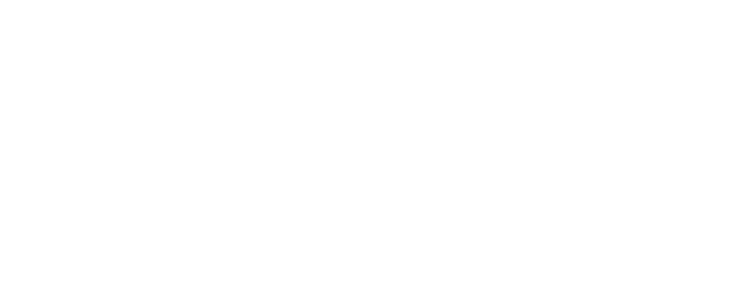
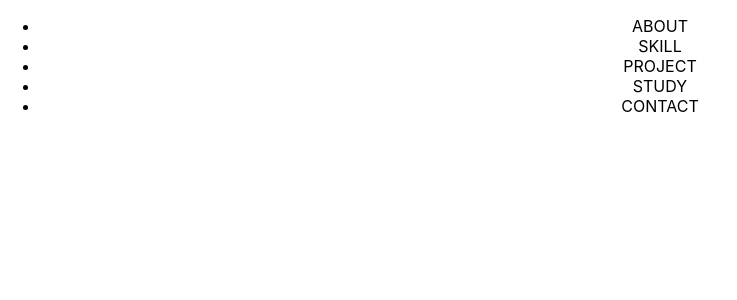
Before and after one commit to heyji-ten/portfolio-react, a React (Create React App) app in the folder portfolio/: page / in a window 1280 px wide. Shown: the top 300 px of the page, without its empty margins (0-737 px from the left). Built offline with nearby package versions, Linux system fonts and the light colour scheme.

Commit message:
20220112

```diff
--- a/portfolio/package.json
+++ b/portfolio/package.json
@@ -6,6 +6,7 @@
     "@testing-library/jest-dom": "^5.16.1",
     "@testing-library/react": "^12.1.2",
     "@testing-library/user-event": "^13.5.0",
+    "node-sass": "^7.0.1",
     "react": "^17.0.2",
     "react-dom": "^17.0.2",
     "react-scripts": "5.0.0",
--- a/portfolio/src/App.js
+++ b/portfolio/src/App.js
@@ -13,9 +13,20 @@
       5. 프로젝트
         5-1. 깃허브 및 프리뷰 링크
         5-2. 작업하면서 막혔던 부분, 해결한 방법 간단하게 보기좋게 입력 */}
-      <header>
 
-      </header>
+        {/* header */}
+        <nav id="nav">
+          <div className="navbar">
+            <div className="logo"></div>
+            <ul className="menu">
+              <li className='menu-item active'>ABOUT</li>
+              <li className='menu-item'>SKILL</li>
+              <li className='menu-item'>PROJECT</li>
+              <li className='menu-item'>STUDY</li>
+              <li className='menu-item'>CONTACT</li>
+            </ul>
+          </div>
+        </nav>
     </div>
   );
 }
```
Also changed, not shown: 1 other file (tests, documents, lock files or other folders).
